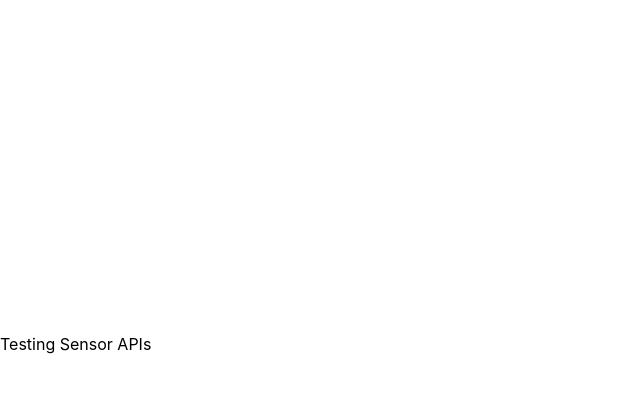
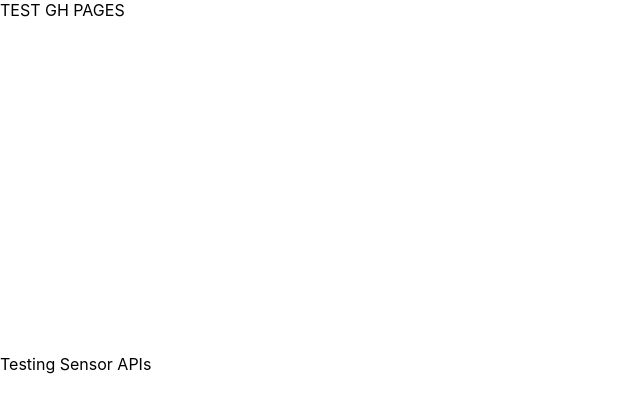
Before and after one commit to sc410wbt/webar-demo, a React (Create React App) app: page / in a window 1280 px wide. Shown: the top 412 px of the page, without its empty margins (0-640 px from the left). Built offline with nearby package versions, Linux system fonts and the light colour scheme; no server answers.

Commit message:
test ghpages

```diff
--- a/src/App.js
+++ b/src/App.js
@@ -5,6 +5,7 @@ import SensorTestPage from "./pages/SensorTest"
 function App() {
 	return (
 		<div>
+			TEST GH PAGES
 			<SensorTestPage />
 		</div>
 	)
```
